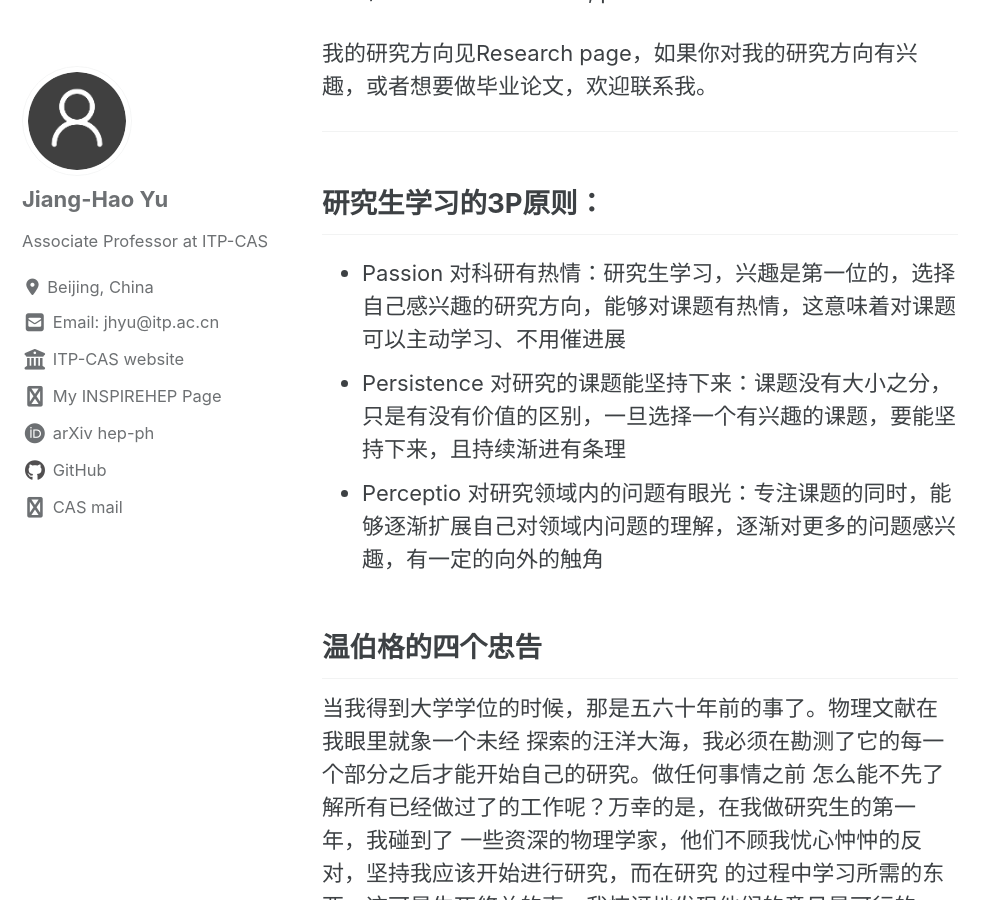
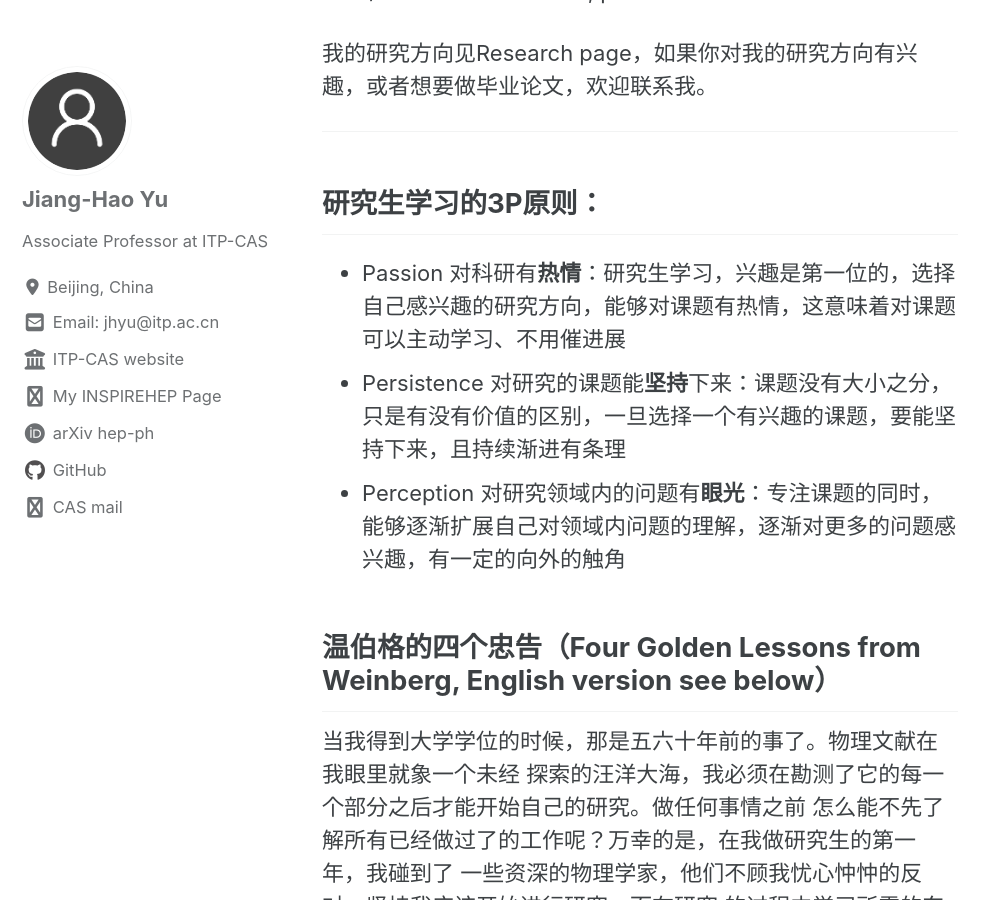
Before and after one commit to jhyu-itp/jhyu-itp.github.io, a Jekyll site: the page built from _pages/science.md, in a window 1280 px wide and 900 px high, scrolled down 818 px. Shown: the whole window, without its empty margins (0-999 px from the left). Built offline with Jekyll 4.4.1, drawn with Linux system fonts in a browser that asks for light colours; cached includes are drawn as plain includes; nearby versions of some CDN libraries; a style sheet for code colours, icons or effects is not loaded.

Commit message:
Update science.md

```diff
--- a/_pages/science.md
+++ b/_pages/science.md
@@ -21,12 +21,12 @@ You can find my research interests in research page. If you are interested in my
 
 ## 研究生学习的3P原则：
 
-* Passion 对科研有热情：研究生学习，兴趣是第一位的，选择自己感兴趣的研究方向，能够对课题有热情，这意味着对课题可以主动学习、不用催进展
-* Persistence 对研究的课题能坚持下来：课题没有大小之分，只是有没有价值的区别，一旦选择一个有兴趣的课题，要能坚持下来，且持续渐进有条理
-* Perceptio 对研究领域内的问题有眼光：专注课题的同时，能够逐渐扩展自己对领域内问题的理解，逐渐对更多的问题感兴趣，有一定的向外的触角
+* Passion 对科研有**热情**：研究生学习，兴趣是第一位的，选择自己感兴趣的研究方向，能够对课题有热情，这意味着对课题可以主动学习、不用催进展
+* Persistence 对研究的课题能**坚持**下来：课题没有大小之分，只是有没有价值的区别，一旦选择一个有兴趣的课题，要能坚持下来，且持续渐进有条理
+* Perception 对研究领域内的问题有**眼光**：专注课题的同时，能够逐渐扩展自己对领域内问题的理解，逐渐对更多的问题感兴趣，有一定的向外的触角
 
 
-## 温伯格的四个忠告
+## 温伯格的四个忠告（Four Golden Lessons from Weinberg, English version see below）
 
 当我得到大学学位的时候，那是五六十年前的事了。物理文献在我眼里就象一个未经
 探索的汪洋大海，我必须在勘测了它的每一个部分之后才能开始自己的研究。做任何事情之前
```
